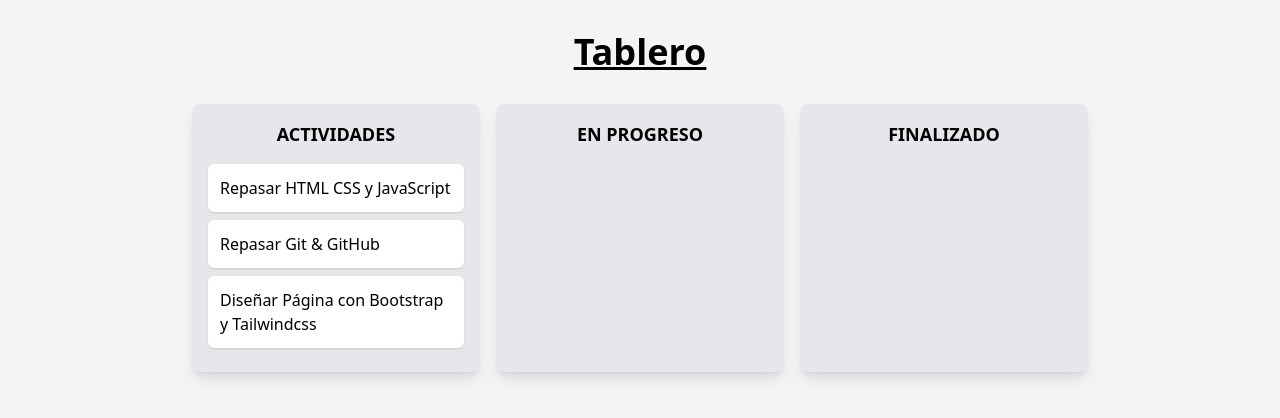
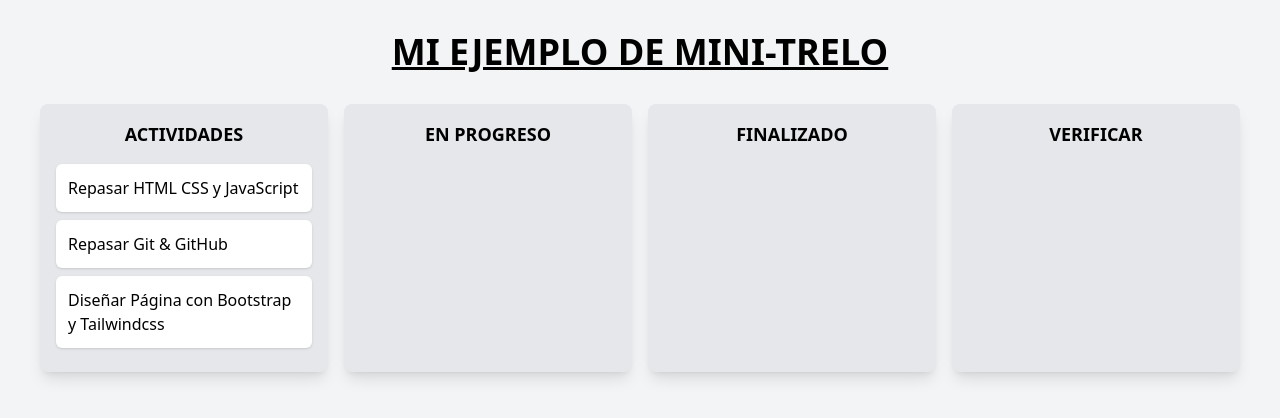
Before and after one commit to WaldoMS/m1-git-github-3, a plain HTML site: page index.html in a window 1280 px wide. Drawn offline with nearby package versions, Linux system fonts and the light colour scheme.

Commit message:
Cambios en la ramaDesarrollo

```diff
--- a/index.html
+++ b/index.html
@@ -1,5 +1,5 @@
 <!DOCTYPE html>
-<html lang="en">
+<html lang="es">
 <head>
     <meta charset="UTF-8">
     <meta name="viewport" content="width=device-width, initial-scale=1.0">
@@ -8,7 +8,7 @@
 </head>
 <body class="p-8 bg-gray-100">
     <h1 class="text-4xl font-semibold underline text-center mb-8">
-        Tablero
+        MI EJEMPLO DE MINI-TRELO
     </h1>
     <div class="container mx-auto flex justify-center gap-4 flex-wrap">
         <div id="tareas" class="w-72 bg-gray-200 p-4 rounded-lg shadow-lg">
@@ -30,6 +30,11 @@
 
         <div id="terminado" class="w-72 bg-gray-200 p-4 rounded-lg shadow-lg">
             <h3 class="text-center font-bold text-lg mb-4">FINALIZADO</h3>
+        </div>
+
+
+        <div id="verificar" class="w-72 bg-gray-200 p-4 rounded-lg shadow-lg">
+            <h3 class="text-center font-bold text-lg mb-4">VERIFICAR</h3>
         </div>
     </div>
 
```
Also changed, not shown: 1 other file.
